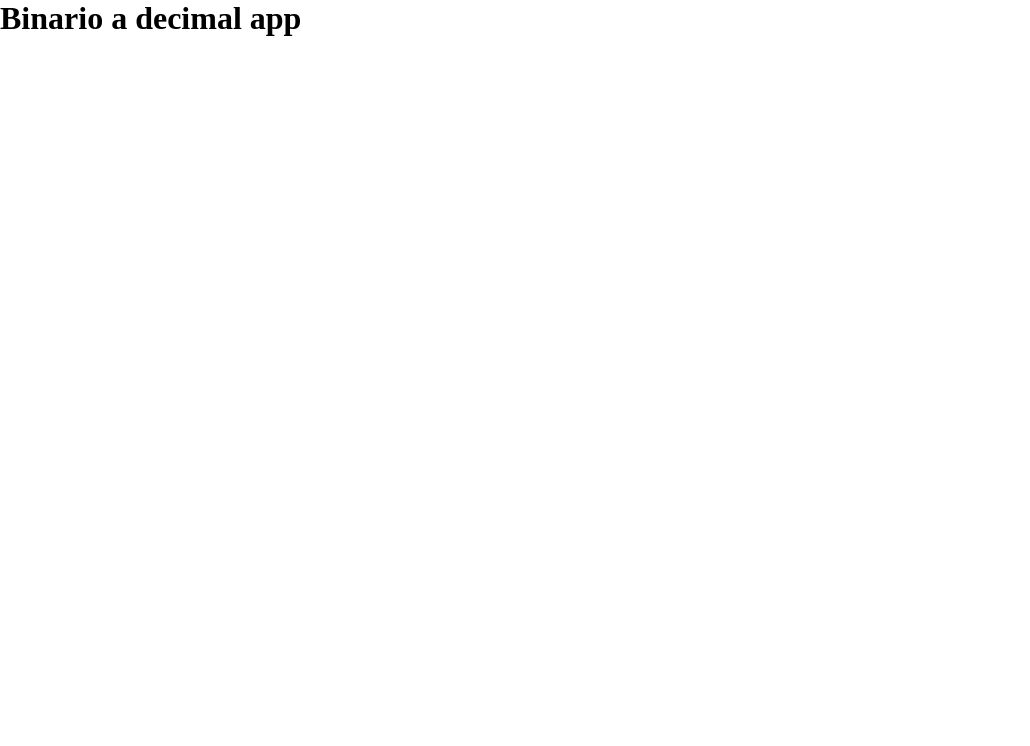
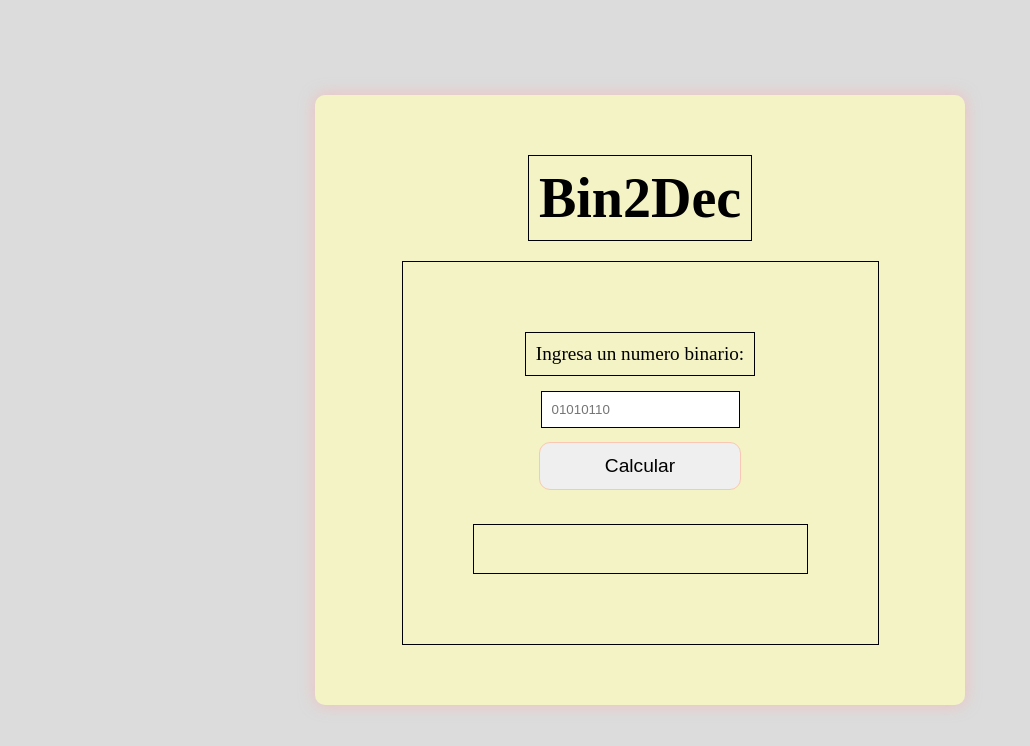
Before and after one commit to medgabrielgarcia-star/bin2decapp, a website: page src/index.html in a window 1280 px wide. Shown: the whole page, without its empty margins (0-1030 px from the left). Drawn offline with Linux system fonts and the light colour scheme.

Commit message:
Haciendo la GUI de la calculadora

```diff
--- a/src/index.html
+++ b/src/index.html
@@ -3,13 +3,18 @@
 <head>
   <meta charset="UTF-8">
   <meta name="viewport" content="width=device-width, initial-scale=1.0">
-  <title>Binario a decimal</title>
+  <title>Bin2Dec</title>
   <link rel="stylesheet" href="./style.css">
-  <script src="./script.js"></script>
 </head>
 <body>
-  <header>
-    <h1>Binario a decimal app</h1>
-  </header>
+  <main class="container-app">
+    <h1 class="app-title">Bin2Dec</h1>
+    <form class="app-form">
+      <label for="binarie-entry" class="app-label">Ingresa un numero binario:</label>
+      <input id="binarie-entry" class="app-input" type="text" maxlength="8" placeholder="01010110">
+      <button type="button" class="app-btn">Calcular</button>
+      <output class="app-output"></output>
+    </form>
+  </main>
 </body>
 </html>
--- a/src/style.css
+++ b/src/style.css
@@ -1,5 +1,73 @@
 *{
+  margin: 0;
   padding: 0;
-  margin: 0;
+  box-sizing: border-box
+}
 
+body{
+  background-color: gainsboro;
+  display: flex;
+  justify-content: center;
+  align-items: center;
+  height: 100vh;
+  width: 100vw;
 }
+
+.container-app{
+  display: flex;
+  flex-direction: column;
+  justify-content: center;
+  align-items: center;
+  align-self: center;
+  gap: 20px;
+  width: 650px;
+  height: auto;
+  padding: 60px;
+  border-radius: 10px;
+  background-color: #ffba;
+  box-shadow: 0 0 15px #faa9;
+}
+
+.app-title{
+  border: 1px solid black;
+  padding: 10px;
+  font-size: 3.5rem;
+}
+
+.app-form{
+  border: 1px solid black;
+  width: 90%;
+  display: flex;
+  flex-direction: column;
+  align-items: center;
+  justify-content: center;
+  padding: 70px;
+  gap: 15px;
+}
+
+.app-label{
+  border: 1px solid black;
+  padding: 10px;
+  font-size: 1.2rem;
+}
+
+.app-input{
+  border: 1px solid black;
+  padding: 10px;
+}
+
+.app-btn{
+  border: none;
+  padding: 12px;
+  width: 200px;
+  border-radius: 10px;
+  outline: 1px solid #faa9;
+  margin-bottom: 20px;
+  font-size: 1.2rem;
+}
+
+.app-output{
+  border: 1px solid black;
+  width: 100%;
+  height: 50px;
+}
```
